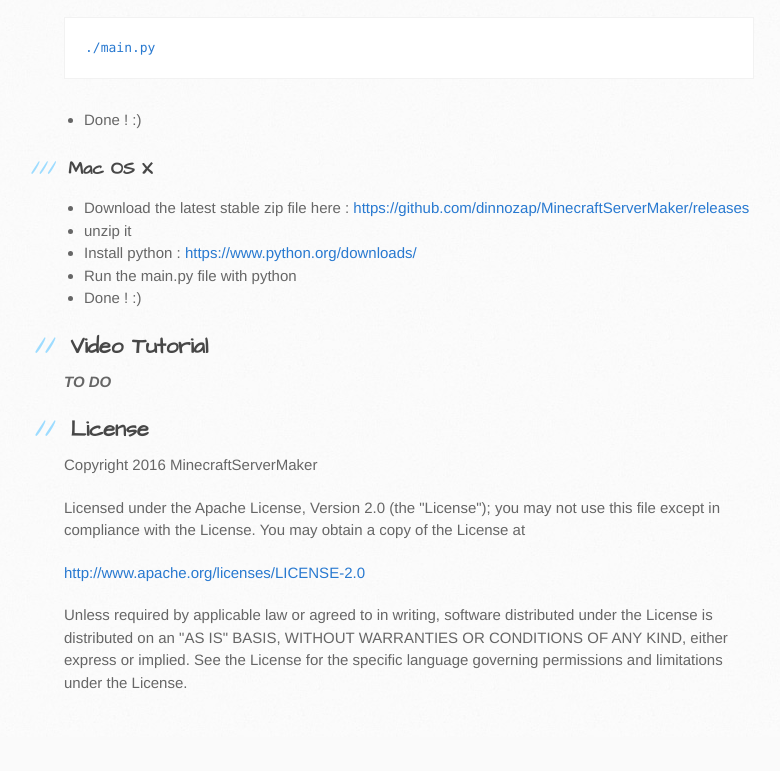
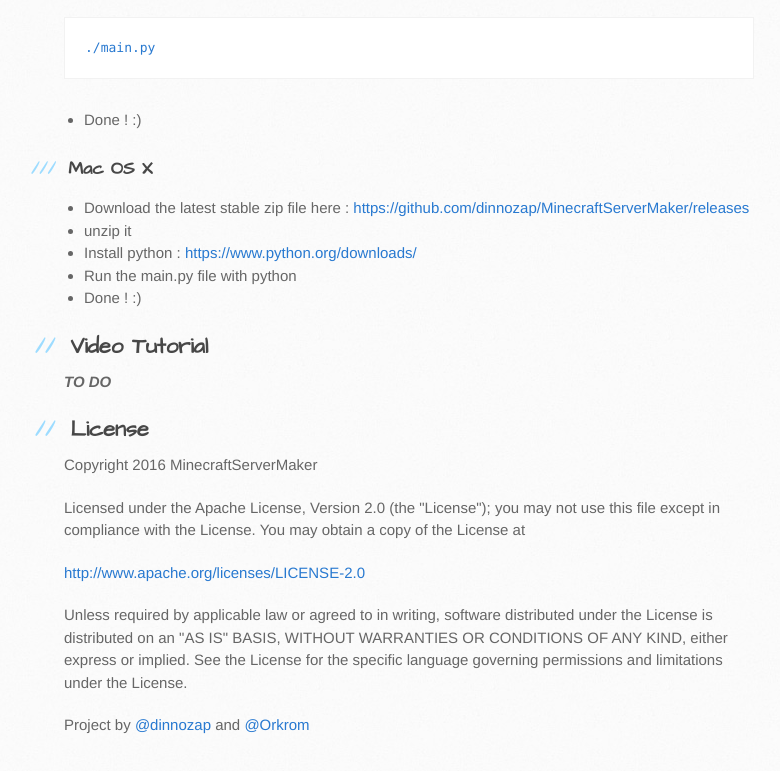
Before and after one commit to dinnozap/MinecraftServerMaker, a plain HTML site: page index.html in a window 1280 px wide. Shown: the part 1012-1783 px from the top of the page, without its empty margins (106-886 px from the left). Before the commit the page ends 1749 px from the top, so only its background shows below. Drawn offline with Linux system fonts and the light colour scheme.

Commit message:
Create gh-pages branch via GitHub

```diff
--- a/index.html
+++ b/index.html
@@ -97,6 +97,8 @@ distributed under the License is distributed on an "AS IS" BASIS,
 WITHOUT WARRANTIES OR CONDITIONS OF ANY KIND, either express or implied.
 See the License for the specific language governing permissions and
 limitations under the License.</p>
+
+<p>Project by <a href="https://github.com/dinnozap" class="user-mention">@dinnozap</a> and <a href="https://github.com/Orkrom" class="user-mention">@Orkrom</a></p>
         </section>
 
         <aside id="sidebar">
```
Also changed, not shown: params.json (+1 -1 lines).
